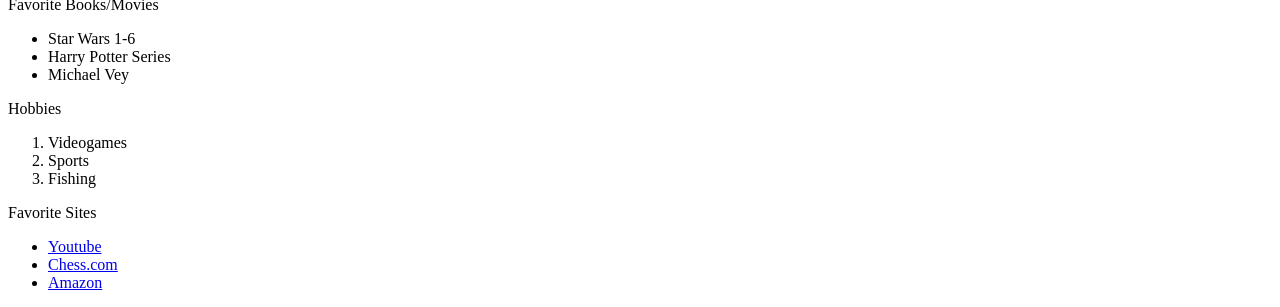
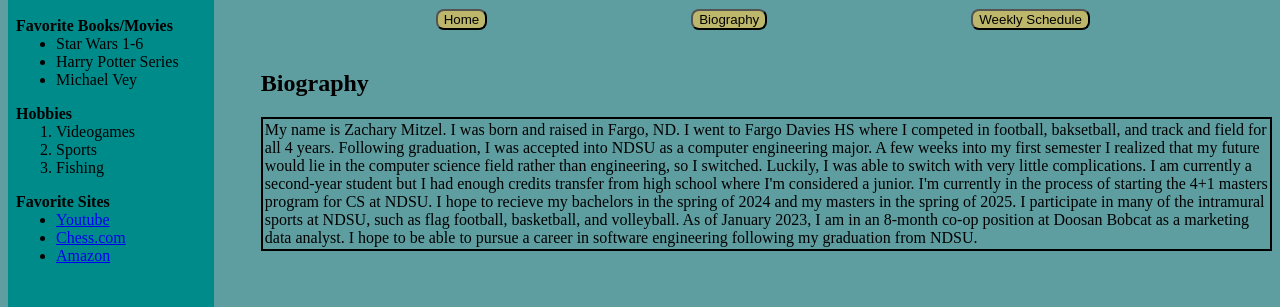
Before and after one commit to CSCI313-Spring-2023/csci313-spr2023-assignment-2-zachmitzel, a plain HTML site: page biography.html in a window 1280 px wide. Shown: the part 71-378 px from the top of the page. Drawn offline with Linux system fonts and the light colour scheme; files that its build step writes are made by us from their sources; the site is published under a folder, as on GitHub Pages, so addresses that start at the root find nothing.

```diff
--- a/biography.html
+++ b/biography.html
@@ -5,7 +5,7 @@
     <meta http-equiv="X-UA-Compatible" content="IE=edge">
     <meta name="viewport" content="width=device-width, initial-scale=1.0">
     <title>Assignment 2</title>
-    <link href="/Assignment2CSCI313/css/style.css" rel="stylesheet">
+    <link href="css/style.css" rel="stylesheet">
 </head>
 <body>
   <aside>
```
Also changed, not shown: index.html (+1 -1 lines), schedule.html (+1 -1 lines), MyWebsiteLink.txt (added).
